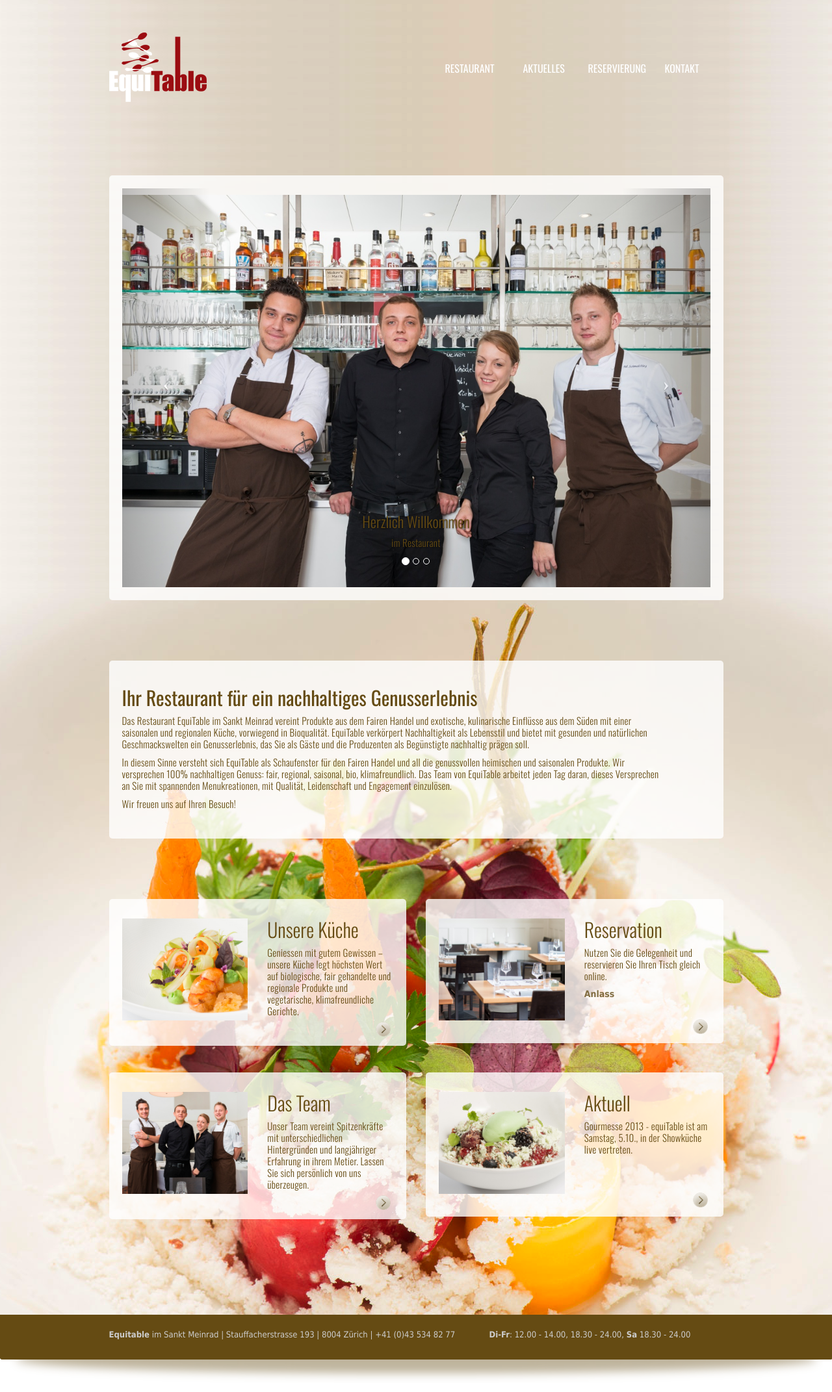
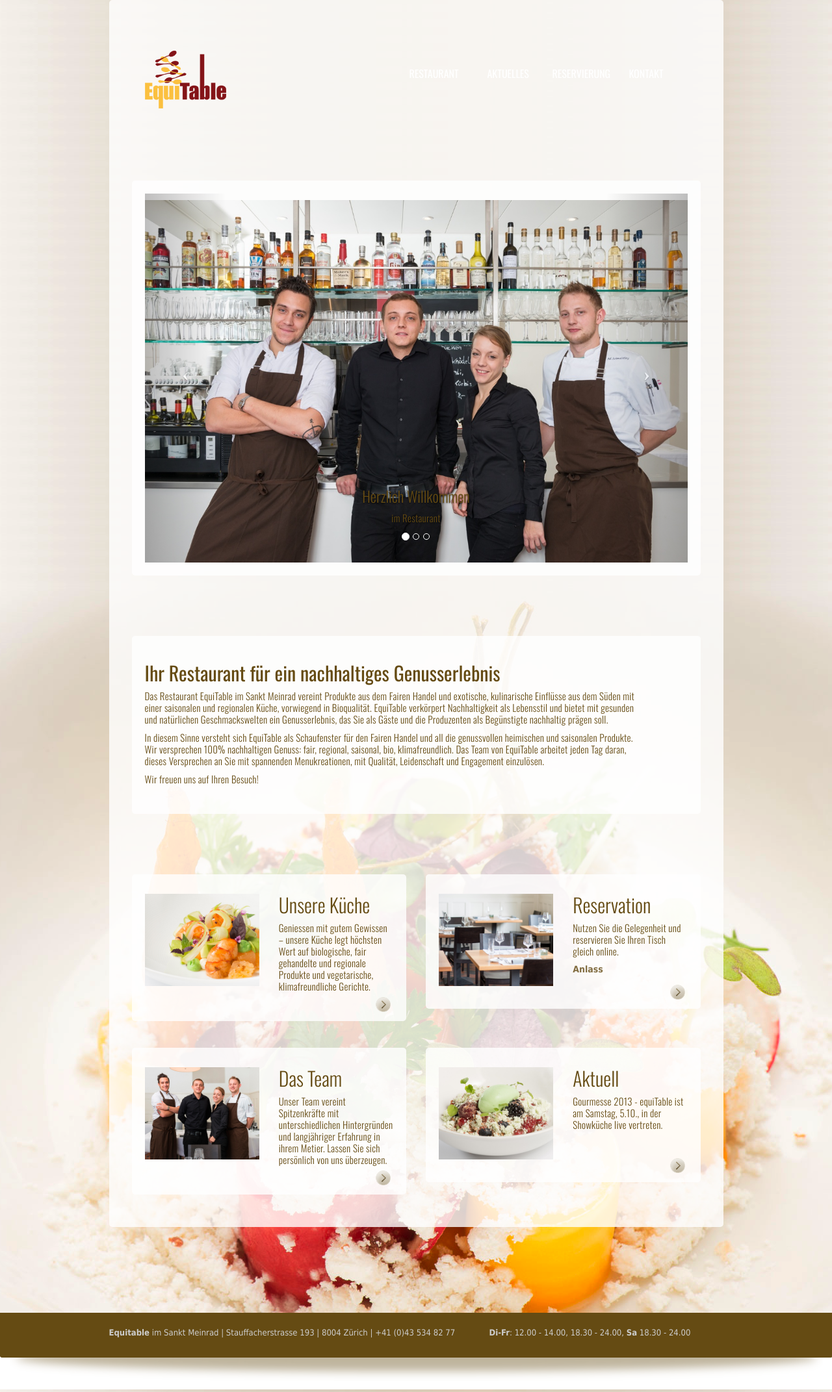
Before and after one commit to mklarmann/equitable, a Jekyll site: the page built from index.md, in a window 1280 px wide. Shown: the whole page at 65% size. Built offline with Jekyll 4.4.1, drawn with Linux system fonts in a browser that asks for light colours.

Commit message:
modify towards new layout

```diff
--- a/_includes/themes/twitter/default.html
+++ b/_includes/themes/twitter/default.html
@@ -65,15 +65,19 @@ for(var i = 0; i < elems.length; i++) { elems[i].style.background = 'rgba(101,75
 
 
 
-
+<div class="container">
+	<div class="row">
+		<div class="col-md-10 col-md-offset-1">
+			<div class="box ">
 
   	<!-- Header Content -->
   	<header>
   		<div class="container">
+			<!-- Box -->
   			<div class="row">
-  				<div class="col-md-3 col-md-offset-1">
+  				<div class="col-md-3">
 
-  					<a href="http://www.equi-table.ch" style="padding-left:20px" ><img class="img-responsive" class="logo" src="{{ ASSET_PATH }}/images/logo-equitable-150px.png" /></a>
+  					<a href="http://www.equi-table.ch" style="padding-left:20px" ><img class="img-responsive" class="logo" src="{{ ASSET_PATH }}/images/logo-equitable-gelb.png" /></a>
   				</div>
   				<div class="col-md-8">
   				<br><br>
@@ -81,7 +85,7 @@ for(var i = 0; i < elems.length; i++) { elems[i].style.background = 'rgba(101,75
   			</div>
 
   			<div class="row">
-  				<div class="col-md-8 col-md-offset-3">
+  				<div class="col-md-8 col-md-offset-4">
 					<div class="hidden-xs" style="margin-top:-70px"><br /></div>
   					<nav class="hidden-xs" onmouseover="var elems = document.getElementsByClassName('sub-nav');
 for(var i = 0; i < elems.length; i++) { elems[i].style.display = 'block'; };var elems = document.getElementsByClassName('nav-box');
@@ -164,7 +168,7 @@ for(var i = 0; i < elems.length; i++) { elems[i].style.background = 'rgba(101,75
 
 
  			<div class="row">
-				<div class="col-md-10 col-md-offset-1">
+				<div class="col-md-12">
   			  	  {{ content }}
 				</div>
 			</div>
@@ -174,6 +178,7 @@ for(var i = 0; i < elems.length; i++) { elems[i].style.background = 'rgba(101,75
 
   		</div><!-- container -->
 
+</div></div><!-- Box --></div></div>
 
 
 
```
Also changed, not shown: assets/images/icon-footer_facebook.png (added), assets/images/icon-footer_gplus.png (added), assets/images/icon-footer_twitter.png (added), assets/images/icon_footer_contact.png (added), assets/images/icon_footer_location.png (added), assets/images/icon_footer_openhours.png (added), assets/images/logo-equitable-gelb.png (added), assets/images/newTeaser00-textBG.png (added), assets/images/newTeaser01-karte.png (added), assets/images/newTeaser02-team.png (added), assets/images/newTeaser03-reservierung.png (added), assets/images/newTeaser04-kueche.png (added), assets/images/newTeaser05-aktuell.png (added), assets/images/newTeaser06-Galerie.png (added).
